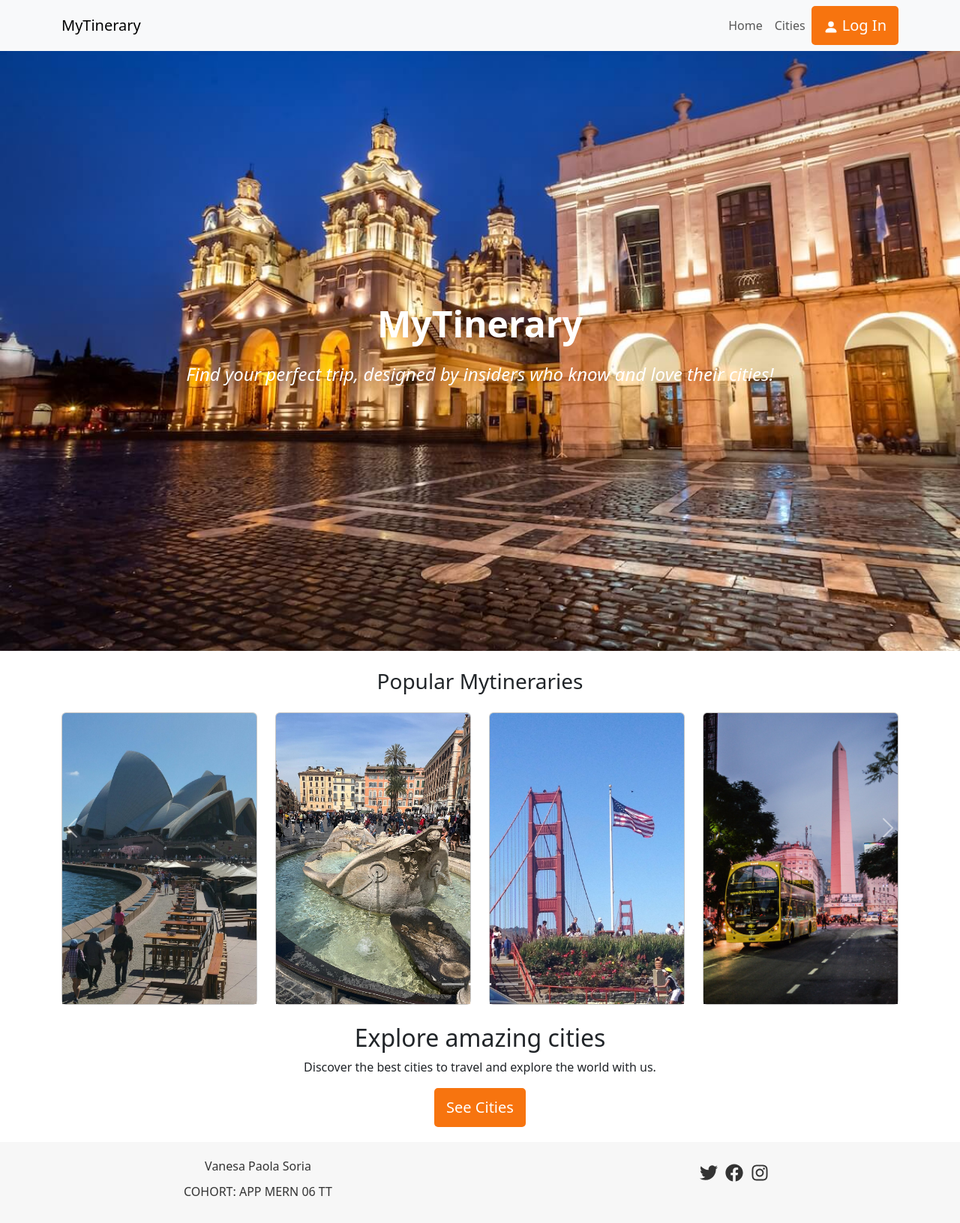
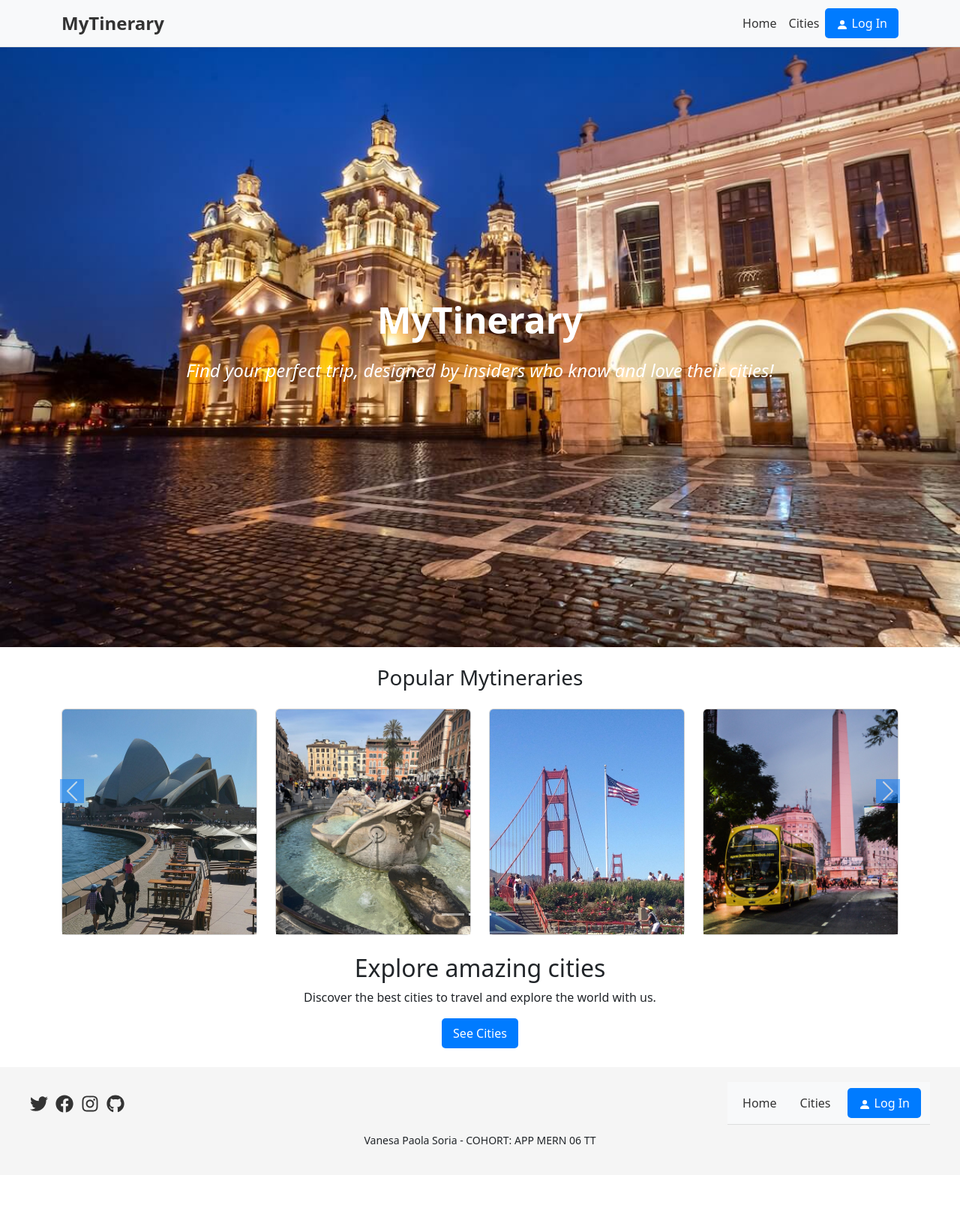
Before and after one commit to vanehit/mytinerary-SoriaVanesaPaola, a React app: page / in a window 1280 px wide. Shown: the whole page at 75% size. After the commit the page ends 1567 px from the top, so only its background shows below. Built offline with nearby package versions, Linux system fonts and the light colour scheme; the HTML template or start-up script is replaced by a standard one.

Commit message:
subiendo pages Cities and CityDetails

```diff
--- a/package.json
+++ b/package.json
@@ -12,6 +12,7 @@
   "dependencies": {
     "@fortawesome/react-fontawesome": "^0.2.0",
     "@react-icons/all-files": "^4.1.0",
+    "axios": "^1.4.0",
     "bootstrap": "^5.3.1",
     "bootstrap-icons": "^1.10.5",
     "prop-types": "^15.8.1",
--- a/src/App.jsx
+++ b/src/App.jsx
@@ -3,6 +3,7 @@ import { BrowserRouter as Router, Route, Routes, Outlet } from 'react-router-dom
 import Layout from './components/Layout/Layout';
 import Home from './components/Pages/Home/Home';
 import Cities from './components/Pages/Cities/Cities';
+import CityDetail from './components/Pages/Cities/CityDetails';
 
 
 
@@ -16,6 +17,7 @@ function App() {
           <Route path="/" element={<Layout />}>
             <Route index element={<Home />} />
             <Route path="/cities" element={<Cities />} />
+            <Route path="/cities/:cityId" element={<CityDetail />} />
           </Route>
         </Routes>
       </Router>
--- a/src/components/CallToAction/CallToAction.css
+++ b/src/components/CallToAction/CallToAction.css
@@ -1,5 +1,6 @@
 .call-to-action-container{
   text-align: center;
+  margin-bottom: 25px;
 }
 
 
@@ -21,3 +22,8 @@
   h2 {
     margin-top: 25px;
   }
+
+.carousel-control-prev-icon,
+.carousel-control-next-icon {
+  background-color: #007bff; /* Cambia este color al que desees */
+}
--- a/src/components/CityCard/CityCard.css
+++ b/src/components/CityCard/CityCard.css
@@ -1,43 +1,34 @@
+.city-card-container.detail-card {
+  width: 100%;
+  max-width: 400px;
+  margin: 0 auto;
+}
+
 .city-card {
   position: relative;
-  background-color: #f0f0f0;
-  height: 100%;
-  display: flex;
-  flex-direction: column;
 }
 
-.city-image {
-  width: 100%;
-  height: 100%;
+.city-card img {
+  height: 300px;
   object-fit: cover;
 }
 
-.city-title-container {
-  text-align: center;
-  padding: 10px;
-  background-color: rgba(255, 255, 255, 0.7);
-  flex-grow: 1;
-}
-.city-title {
-  color: white;
-  font-size: 1.5rem;
-  text-align: center;
-  padding: 10px;
-}
-.city-title-overlay {
+.city-card .overlay {
   position: absolute;
   top: 0;
   left: 0;
   width: 100%;
   height: 100%;
-  background-color: rgba(0, 0, 0, 0.5); /* Cambia la transparencia */
+  background-color: rgba(0, 0, 0, 0.7);
+  color: white;
   display: flex;
+  flex-direction: column;
+  justify-content: center;
   align-items: center;
-  justify-content: center;
-  opacity: 0; /* Empieza con transparencia, luego se mostrará con hover */
-  transition: opacity 0.3s ease-in-out;
+  opacity: 0;
+  transition: opacity 0.3s ease;
 }
 
-.city-card:hover .city-title-overlay {
-  opacity: 1; /* Muestra el título al pasar el cursor sobre la card */
+.city-card:hover .overlay {
+  opacity: 1;
 }
--- a/src/components/CityCard/CityCard.jsx
+++ b/src/components/CityCard/CityCard.jsx
@@ -1,17 +1,22 @@
 import React from 'react';
 import { Card } from 'react-bootstrap';
-import './CityCard.css'
+import './CityCard.css';
 
-const CityCard = ({ cityName, imageUrl }) => {
+const CityCard = ({ cityName, imageUrl, country, city }) => {
   return (
-    <>
+    <div className="city-card-container">
       <Card className="city-card">
-      <Card.Img variant="top" src={imageUrl} alt={cityName} className="img-fluid city-image" />
-        <div className="city-title-overlay">
-          <Card.Title className="city-title">{cityName}</Card.Title>
+        <Card.Img variant="top" src={imageUrl} />
+        <div className="overlay">
+          <Card.Body>
+            <Card.Title>{cityName}</Card.Title>
+            <Card.Text>
+              {`${city}, ${country}`}
+            </Card.Text>
+          </Card.Body>
         </div>
-     </Card>
-    </>
+      </Card>
+    </div>
   );
 };
 
--- a/src/components/Footer/Footer.css
+++ b/src/components/Footer/Footer.css
@@ -1,29 +1,110 @@
 .footer {
-    background-color: #f7f7f7;
+  background-color: #f5f5f5;
   padding: 20px 0;
-    color: #333;
-    text-align: center;
-    margin-top: 20px;
-    margin-bottom: 0;
 }
 
 .container__footer {
   display: flex;
+  justify-content: space-between;
+  align-items: center;
   flex-wrap: wrap;
-    justify-content: space-around;
+  max-width: 1200px;
+  margin: 0 auto;
 }
 
-  .footer-info p {
-    margin-bottom: 10px;
-  }
-
-  .footer-social a {
-    margin-right: 10px;
-    color: #333;
-    text-decoration: none;
-    font-size: 24px;
+.footer-social {
+  display: flex;
+  gap: 10px;
+  align-items: center;
 }
 
 .social-icon {
-    vertical-align: middle;
+  font-size: 24px;
+  color: #333;
+  transition: color 0.3s ease;
 }
+
+.social-icon:hover {
+  color: #007bff;
+}
+
+.navbar {
+  background-color: #fff;
+  border-bottom: 1px solid #ddd;
+}
+
+.navbar-brand {
+  font-size: 24px;
+  color: #333;
+  text-decoration: none;
+  margin-right: 20px;
+  font-weight: bold;
+}
+
+.navbar-toggler {
+  border: none;
+}
+
+.navbar-toggler-icon {
+  background-color: #333;
+}
+
+.navbar-nav {
+  align-items: center;
+}
+
+.nav-item {
+  margin-right: 15px;
+}
+
+.nav-link {
+  color: #333;
+  text-decoration: none;
+  transition: color 0.3s ease;
+}
+
+.nav-link:hover {
+  color: #007bff;
+}
+
+.btn {
+  background-color: #007bff;
+  color: #fff;
+  border: none;
+  padding: 8px 15px;
+  border-radius: 5px;
+  transition: background-color 0.3s ease, color 0.3s ease;
+}
+
+.btn:hover {
+  background-color: #0056b3;
+}
+
+.footer-nav {
+  display: flex;
+  gap: 20px;
+  align-items: center;
+}
+
+.footer-nav-list {
+  list-style: none;
+  margin: 0;
+  padding: 0;
+  display: flex;
+  gap: 20px;
+}
+
+.footer-nav-item {
+  font-size: 16px;
+}
+
+.footer-login {
+  font-size: 16px;
+}
+
+.footer-info {
+  flex-basis: 100%;
+  text-align: center;
+  margin-top: 10px;
+  font-size: 14px;
+}
--- a/src/components/Footer/Footer.jsx
+++ b/src/components/Footer/Footer.jsx
@@ -1,18 +1,16 @@
 import React from 'react';
-import { FaTwitter, FaFacebook, FaInstagram } from 'react-icons/fa';
-import './Footer.css'; // Importa el archivo de estilos
+import { FaTwitter, FaFacebook, FaInstagram, FaGithub } from 'react-icons/fa';
+import { PersonFill } from 'react-bootstrap-icons';
+import { Link as Anchor } from 'react-router-dom';
+import './Footer.css';
 
 const Footer = () => {
   return (
       <>
         <footer className="footer">
             <div className="container__footer">
-                <div className="footer-info">
-                <p>Vanesa Paola Soria</p>
-                <p>COHORT: APP MERN 06 TT </p>
-                </div>
                 <div className="footer-social">
-                <a href="https://twitter.com/" target="_blank" rel="noopener noreferrer">
+                <a href="https://www.twitter.com/" target="_blank" rel="noopener noreferrer">
                     <FaTwitter className="social-icon" />
                 </a>
                 <a href="https://www.facebook.com/" target="_blank" rel="noopener noreferrer">
@@ -21,6 +19,31 @@ const Footer = () => {
                 <a href="https://www.instagram.com/" target="_blank" rel="noopener noreferrer">
                     <FaInstagram className="social-icon" />
                 </a>
+                <a href="https://www.github.com/" target="_blank" rel="noopener noreferrer">
+                    <FaGithub className="social-icon" />
+                </a>
+                </div>
+                <nav className="navbar navbar-expand-lg navbar-light bg-light">
+                <div className="container">
+                    <ul className="navbar-nav ms-auto">
+                    <li className="nav-item">
+                        <Anchor className="nav-link" to="/">
+                        Home
+                        </Anchor>
+                    </li>
+                    <li className="nav-item">
+                        <Anchor className="nav-link" to="/cities">
+                        Cities
+                        </Anchor>
+                    </li>
+                    </ul>
+                    <Anchor className="btn" to="/login">
+                    <PersonFill /> Log In
+                    </Anchor>
+                </div>
+                </nav>
+                <div className="footer-info">
+                <p>Vanesa Paola Soria - COHORT: APP MERN 06 TT</p>
                 </div>
             </div>
         </footer>
--- a/src/components/Header/Header.css
+++ /dev/null
@@ -1,13 +0,0 @@
-.btn {
-    background-color: #F7740F;
-    color: #fff;
-    font-size: 20px;
-    padding: 10px 15px;
-    border-radius: 5px;
-    text-decoration: none;
-    cursor: pointer;
-  }
-
-  .btn:hover {
-    background-color: #feac04;
-  }
--- a/src/components/Header/Header.jsx
+++ b/src/components/Header/Header.jsx
@@ -1,50 +1,33 @@
-
-
-import React from 'react';
+import React, { useState } from 'react';
 import { PersonFill } from 'react-bootstrap-icons';
 import { Link as Anchor } from 'react-router-dom';
-
-import './Header.css'
+import { Navbar, Nav, Container } from 'react-bootstrap';
 
 const Header = () => {
+  const [expanded, setExpanded] = useState(false);
+
   return (
-    <>
-      <nav className="navbar navbar-expand-lg navbar-light bg-light">
-        <div className="container">
+    <Navbar bg="light" expand="lg">
+      <Container>
         <Anchor className="navbar-brand" to="/">
           MyTinerary
         </Anchor>
-          <button
-            className="navbar-toggler"
-            type="button"
-            data-bs-toggle="collapse"
-            data-bs-target="#navbarNav"
-            aria-controls="navbarNav"
-            aria-expanded="false"
-            aria-label="Toggle navigation"
-          >
-            <span className="navbar-toggler-icon"></span>
-          </button>
-          <div className="collapse navbar-collapse" id="navbarNav">
-            <ul className="navbar-nav ms-auto">
-              <li className="nav-item">
-                <Anchor className="nav-link" to="/">
+        <Navbar.Toggle aria-controls="navbarNav" onClick={() => setExpanded(!expanded)} />
+        <Navbar.Collapse id="navbarNav" className={`collapse navbar-collapse ${expanded ? 'show' : ''}`}>
+          <Nav className="ms-auto">
+            <Nav.Link as={Anchor} to="/">
               Home
-                </Anchor>
-              </li>
-              <li className="nav-item">
-                <Anchor className="nav-link" to="/cities">
+            </Nav.Link>
+            <Nav.Link as={Anchor} to="/cities">
               Cities
-                </Anchor>
-              </li>
-            </ul>
-          </div>
+            </Nav.Link>
+          </Nav>
+        </Navbar.Collapse>
         <Anchor className="btn" to="/login">
           <PersonFill /> Log In
         </Anchor>
-        </div>
-      </nav>
-    </>
+      </Container>
+    </Navbar>
   );
 };
 
--- a/src/components/Pages/Cities/Cities.jsx
+++ b/src/components/Pages/Cities/Cities.jsx
@@ -1,36 +1,55 @@
-import React from 'react';
+import React, { useEffect, useState } from 'react';
 import { Container, Row, Col } from 'react-bootstrap';
 import CityCard from '../../CityCard/CityCard';
 import './Cities.css';
+import axios from 'axios';
 
-const cities = [
-    { name: 'New York', imageUrl: '/public/images/newYork.jpg' },
-    { name: 'Paris', imageUrl: '/public/images/paris.jpg' },
-    { name: 'Tokyo', imageUrl: '/public/images/tokio.jpg' },
-    { name: 'London', imageUrl: '/public/images/london.jpg' },
-    { name: 'Sydney', imageUrl: '/public/images/sydney.jpg' },
-    { name: 'Rome', imageUrl: '/public/images/roma.jpg' },
-    { name: 'San Francisco', imageUrl: '/public/images/sanFrancisco.jpg' },
-    { name: 'Buenos Aires', imageUrl: '/public/images/buenosAires.jpg' },
-    { name: 'Dubai', imageUrl: '/public/images/dubai.jpg' },
-    { name: 'Berlin', imageUrl: '/public/images/berlin.jpg' },
-    { name: 'Cape Town', imageUrl: '/public/images/capeTown.jpg' },
-    { name: 'Moscow', imageUrl: '/public/images/moscow.jpg' },
-  ];
+
 const Cities = () => {
+  const [cities, setCities] = useState([]);
+  const [search, setSearch] = useState('');
+
+  useEffect(() => {
+
+    const fetchData = async () => {
+
+      try {
+        const response = await axios.get('/api/cities');
+        setCities(response.data);
+      } catch (err) {
+        console.error('Error fetching cities:', err);
+      }
+    };
+
+    fetchData();
+  }, []);
+
+  const filteredCities = cities.filter(city =>
+    city.name.toLowerCase().includes(search.toLowerCase())
+  );
+
   return (
-    <>
     <Container>
       <h2>Cities</h2>
+      <input
+        type="text"
+        placeholder="Search cities..."
+        value={search}
+        onChange={(e) => setSearch(e.target.value)}
+      />
       <Row>
-          {cities.map((city, idx) => (
+        {filteredCities.map((city, idx) => (
           <Col key={idx} xs={12} sm={6} md={4} lg={3}>
-              <CityCard cityName={city.name} imageUrl={city.imageUrl} />
+            <CityCard
+              cityName={city.name}
+              imageUrl={city.imageUrl}
+              country={city.location.country}
+              city={city.location.city}
+            />
           </Col>
         ))}
       </Row>
     </Container>
-    </>
   );
 };
 
--- /dev/null
+++ b/src/components/Pages/Cities/CityDetails.jsx
@@ -0,0 +1,34 @@
+import React, { useEffect, useState } from 'react';
+import { useParams } from 'react-router-dom';
+import { Container } from 'react-bootstrap';
+import CityCard from '../../CityCard/CityCard';
+import axios from 'axios';
+
+const CityDetail = () => {
+  const { cityId } = useParams();
+  const [city, setCity] = useState(null);
+
+  useEffect(() => {
+    // Hacer la solicitud a la API para obtener los detalles de la ciudad
+    axios.get(`/api/cities/${cityId}`)
+      .then(response => setCity(response.data))
+      .catch(err => console.error('Error fetching city details:', err));
+  }, [cityId]);
+
+  if (!city) {
+    return <div>City not found</div>;
+  }
+  return (
+    <Container>
+      <CityCard
+        cityName={city.name}
+        imageUrl={city.imageUrl}
+        country={city.location.country}
+        city={city.location.city}
+      />
+      <h3>{city.name}</h3>
+    </Container>
+  );
+};
+
+export default CityDetail;
```
Also changed, not shown: 1 other file (tests, documents, lock files or other folders). Lines whose indentation alone changed are shown as unchanged.
